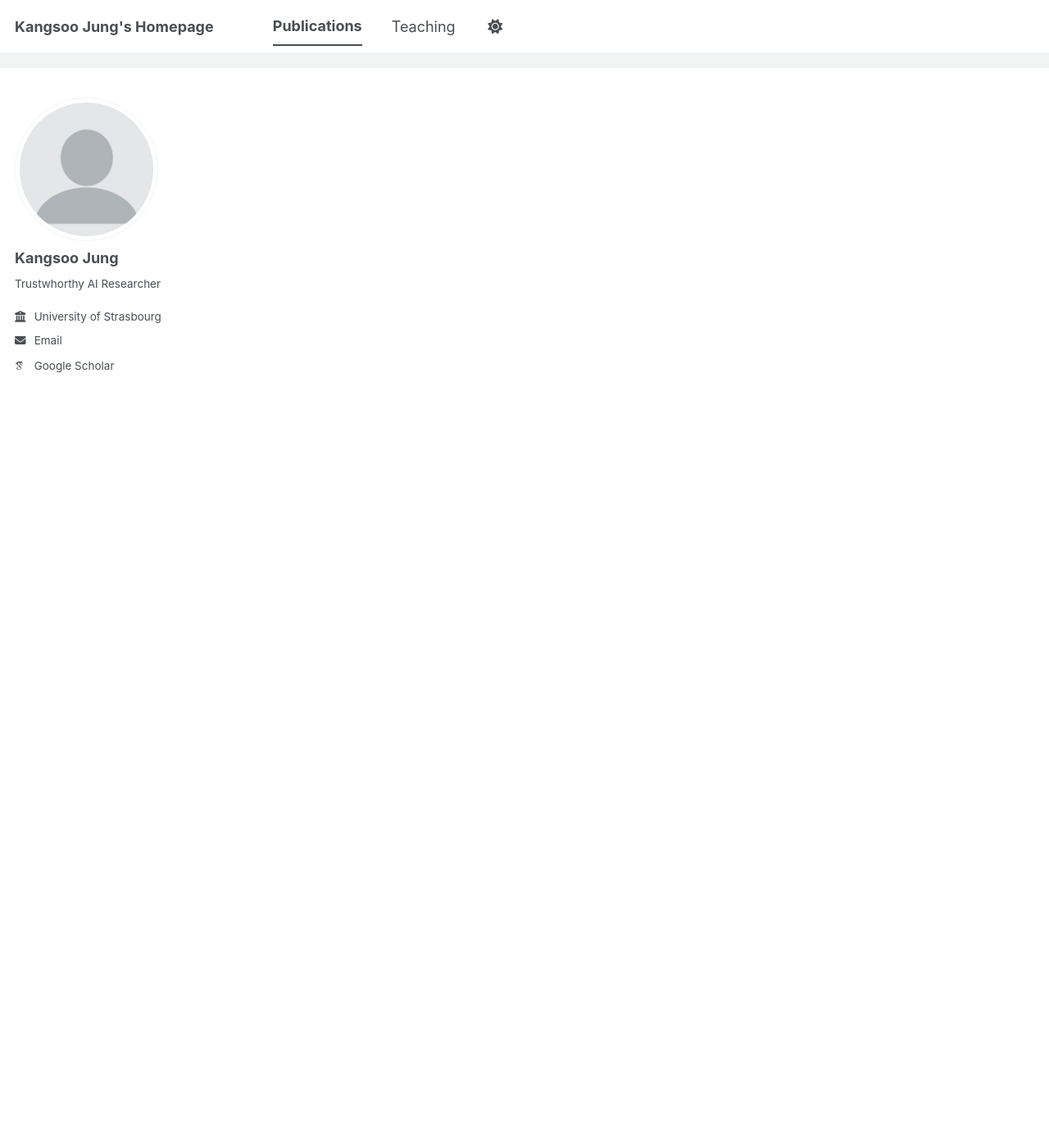
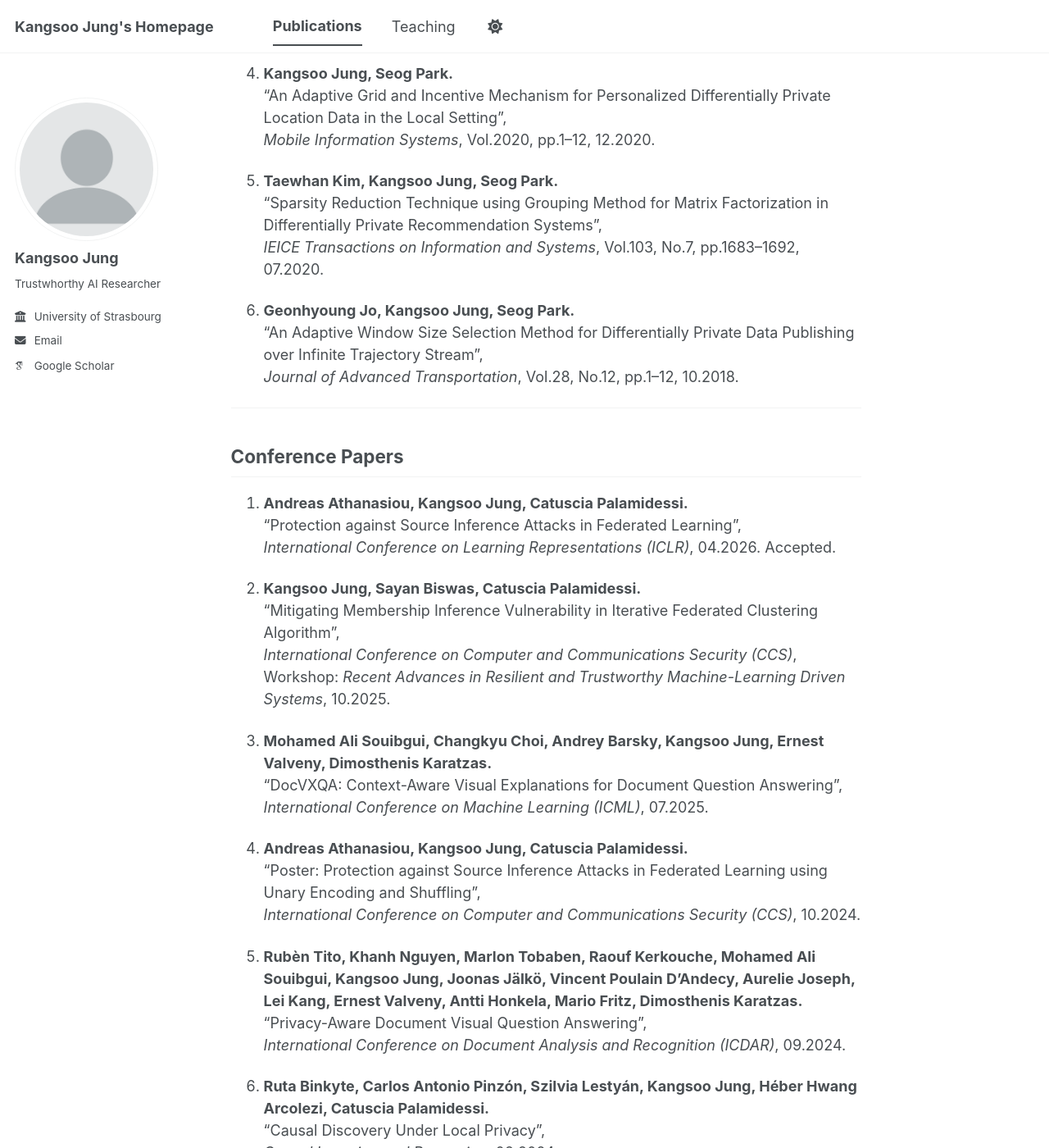
Before and after one commit to kangsoo-jung/kangsoo-jung.github.io, a Jekyll site: the page built from _pages/publications.md, in a window 1280 px wide and 1400 px high, scrolled down 591 px. Shown: the whole window at 82% size. Built offline with Jekyll 4.4.1, drawn with Linux system fonts in a browser that asks for light colours; some web fonts are replaced; a script bundle is joined from its source files by our own code; library files that are not in the unit come from our copies; some of the changed text lies outside the part shown.

Commit message:
Update publications.md

```diff
--- a/_pages/publications.md
+++ b/_pages/publications.md
@@ -1,15 +1,87 @@
 ---
-layout: archive
+layout: single
 title: "Publications"
 permalink: /publications/
 author_profile: true
 ---
 
-{% include base_path %}
+## Journal Articles
 
-## 📚 Publications
+1. **Marlon Tobaben, Mohamed Ali Souibgui, Rubèn Tito, Kangsoo Jung, Raouf Kerkouche, Kangsoo Jung, Joonas Jälkö et al.**
+   “NeurIPS 2023 Competition: Privacy Preserving Federated Learning Document VQA”,
+   *Transactions on Machine Learning Research (TMLR)*, pp.1–33, 06.2025.
 
+2. **Filippo Galli, Kangsoo Jung, Sayan Biswas, Catuscia Palamidessi, Tommaso Cucinotta.**
+   “Advancing Personalized Federated Learning: Group Privacy, Fairness, and Beyond”,
+   *SN Computer Science*, Vol. 4, No. 6, pp.831, 10.2023.
 
-{% for post in site.publications reversed %}
-  {% include archive-single.html %}
-{% endfor %}
+3. **Kangsoo Jung, Sayan Biswas, Catuscia Palamidessi.**
+   “Establishing the Price of Privacy in Federated Data Trading”,
+   in *Protocols, Strands, and Logic: Essays Dedicated to Joshua Guttman on the Occasion of his 66.66th Birthday*,
+   LNCS, pp.232–250, 11.2021.
+
+4. **Kangsoo Jung, Seog Park.**
+   “An Adaptive Grid and Incentive Mechanism for Personalized Differentially Private Location Data in the Local Setting”,
+   *Mobile Information Systems*, Vol.2020, pp.1–12, 12.2020.
+
+5. **Taewhan Kim, Kangsoo Jung, Seog Park.**
+   “Sparsity Reduction Technique using Grouping Method for Matrix Factorization in Differentially Private Recommendation Systems”,
+   *IEICE Transactions on Information and Systems*, Vol.103, No.7, pp.1683–1692, 07.2020.
+
+6. **Geonhyoung Jo, Kangsoo Jung, Seog Park.**
+   “An Adaptive Window Size Selection Method for Differentially Private Data Publishing over Infinite Trajectory Stream”,
+   *Journal of Advanced Transportation*, Vol.28, No.12, pp.1–12, 10.2018.
+
+---
+
+## Conference Papers
+
+1. **Andreas Athanasiou, Kangsoo Jung, Catuscia Palamidessi.**
+   “Protection against Source Inference Attacks in Federated Learning”,
+   *International Conference on Learning Representations (ICLR)*, 04.2026. Accepted.
+
+2. **Kangsoo Jung, Sayan Biswas, Catuscia Palamidessi.**
+   “Mitigating Membership Inference Vulnerability in Iterative Federated Clustering Algorithm”,
+   *International Conference on Computer and Communications Security (CCS)*,
+   Workshop: *Recent Advances in Resilient and Trustworthy Machine-Learning Driven Systems*, 10.2025.
+
+3. **Mohamed Ali Souibgui, Changkyu Choi, Andrey Barsky, Kangsoo Jung, Ernest Valveny, Dimosthenis Karatzas.**
+   “DocVXQA: Context-Aware Visual Explanations for Document Question Answering”,
+   *International Conference on Machine Learning (ICML)*, 07.2025.
+
+4. **Andreas Athanasiou, Kangsoo Jung, Catuscia Palamidessi.**
+   “Poster: Protection against Source Inference Attacks in Federated Learning using Unary Encoding and Shuffling”,
+   *International Conference on Computer and Communications Security (CCS)*, 10.2024.
+
+5. **Rubèn Tito, Khanh Nguyen, Marlon Tobaben, Raouf Kerkouche, Mohamed Ali Souibgui, Kangsoo Jung, Joonas Jälkö, Vincent Poulain D'Andecy, Aurelie Joseph, Lei Kang, Ernest Valveny, Antti Honkela, Mario Fritz, Dimosthenis Karatzas.**
+   “Privacy-Aware Document Visual Question Answering”,
+   *International Conference on Document Analysis and Recognition (ICDAR)*, 09.2024.
+
+6. **Ruta Binkyte, Carlos Antonio Pinzón, Szilvia Lestyán, Kangsoo Jung, Héber Hwang Arcolezi, Catuscia Palamidessi.**
+   “Causal Discovery Under Local Privacy”,
+   *Causal Learning and Reasoning*, 02.2024.
+
+7. **Sayan Biswas, Kangsoo Jung, Catuscia Palamidessi.**
+   “Incentive Mechanism for Trading Personal Data in Data Markets”,
+   *International Colloquium on Theoretical Aspects of Computing (ICTAC)*, 09.2021. Oral presentation.
+
+8. **Kangsoo Jung, Junkyu Lee, Kunyoung Park, Seog Park.**
+   “PRIVATA: Differentially Private Data Market Framework using Negotiation-based Pricing Mechanism”,
+   *International Conference on Information and Knowledge Management (CIKM)*, Demo track, 11.2019.
+
+9. **Kangsoo Jung, Seog Park.**
+   “Peer-to-Peer Collaborative Caching for Privacy-Preserving Location-based Services”,
+   *ACM Symposium on Cloud Computing (SoCC)*, Poster, 08.2015.
+
+10. **Kangsoo Jung, Junkyu Lee, Seog Park.**
+    “Hiding a Needle in a Haystack: Privacy Preserving Apriori algorithm in MapReduce Framework”,
+    *International Conference on Information and Knowledge Management (CIKM)*,
+    Workshop: *Privacy and Security of Big Data*, 11.2014.
+
+11. **Hangyoung Go, Kangsoo Jung, Seog Park.**
+    “An Anonymization Technique in Preserving Uniform Distribution of Sensitive Values”,
+    *International Conference on Emerging Databases*, 08.2011. Best Paper Award.
+
+12. **Jaehoon Kim, Kangsoo Jung, Seog Park.**
+    “An Introduction to Authorization Conflict Problem in RDF Access Control”,
+    *International Conference on Knowledge-Based Intelligent Information and Engineering Systems (KES)*, 09.2008.
```
